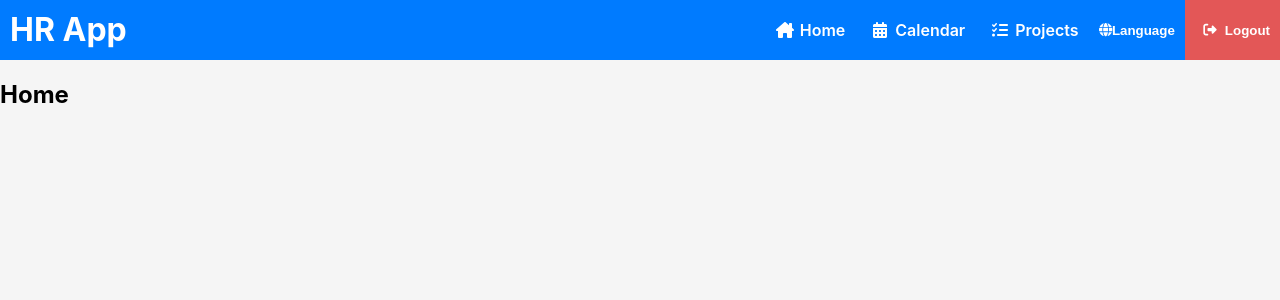
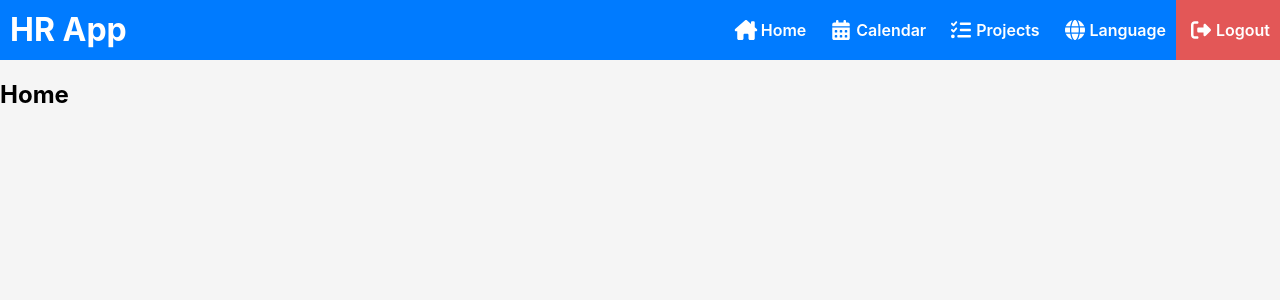
Before and after one commit to ToshiM17/HR-App, a React (Create React App) app in the folder frontend/: page /home in a window 1280 px wide. Shown: the top 300 px of the page. Built offline with nearby package versions, Linux system fonts and the light colour scheme; sample sign-in values are in the browser's storage.

Commit message:
Hotfix icons, logout

```diff
--- a/frontend/src/components/nav/NavDesktop.jsx
+++ b/frontend/src/components/nav/NavDesktop.jsx
@@ -4,23 +4,36 @@ import { useNavigate } from 'react-router-dom'
 import { useLanguage } from '../languages/LanguageContext'
 import { FontAwesomeIcon } from '@fortawesome/react-fontawesome'
 import { faHouseChimney, faCalendarDays, faListCheck, faRightFromBracket, faGlobe } from '@fortawesome/free-solid-svg-icons'
+import axios from 'axios'
 
 const NavDesktop = () => {
     const { lang, changeLanguage } = useLanguage();
     const [ isLang, setIsLang ] = useState(false);
     const navigate = useNavigate();
-    const handleLogout = () => {
-        localStorage.removeItem('token');
-        navigate('/login');
-        window.location.reload();
-    };
+    const handleLogout = async () => {
+        const token = localStorage.getItem('token');
+        if (token) {
+          try {
+            await axios.post('/api/delete_token/', {}, {
+              headers: {
+                'Authorization': `Token ${token}`
+              }
+            });
+            localStorage.removeItem('token');
+            navigate('/login');
+            window.location.reload();
+          } catch (error) {
+            console.error('Failed to delete token:', error);
+          }
+        }
+      };
   return (
     <nav>
-        <Link to='/home' className='link'><FontAwesomeIcon icon={faHouseChimney} className='icon' />{lang.nav.home}</Link>
-        <Link to='/calendar' className='link'><FontAwesomeIcon icon={faCalendarDays} className='icon' />{lang.nav.calendar}</Link>
-        <Link to='/projects' className='link'><FontAwesomeIcon icon={faListCheck} className='icon' />{lang.nav.projects}</Link>
-        <button onClick={() => setIsLang(true)} className='link'><FontAwesomeIcon icon={faGlobe} />{lang.nav.language}</button>
-        <button className='logout' onClick={handleLogout}><FontAwesomeIcon icon={faRightFromBracket} className='icon' />{lang.nav.logout}</button>
+        <Link to='/home' className='link'><FontAwesomeIcon icon={faHouseChimney} size="lg" className='icon' />{lang.nav.home}</Link>
+        <Link to='/calendar' className='link'><FontAwesomeIcon icon={faCalendarDays} size="lg" className='icon' />{lang.nav.calendar}</Link>
+        <Link to='/projects' className='link'><FontAwesomeIcon icon={faListCheck} size="lg" className='icon' />{lang.nav.projects}</Link>
+        <div onClick={() => setIsLang(true)} className='link'><FontAwesomeIcon icon={faGlobe} size="lg" className='icon' />{lang.nav.language}</div>
+        <div className='logout' onClick={handleLogout}><FontAwesomeIcon icon={faRightFromBracket} size="lg" className='icon' />{lang.nav.logout}</div>
         {isLang && (
             <div className='popUpBox'>
                 <div className="popUpInfo">
--- a/frontend/src/components/nav/NavMobile.jsx
+++ b/frontend/src/components/nav/NavMobile.jsx
@@ -3,16 +3,29 @@ import { Link, useNavigate } from 'react-router-dom'
 import { FontAwesomeIcon } from '@fortawesome/react-fontawesome'
 import { faBars, faXmark, faRightFromBracket, faHouseChimney, faCalendarDays, faListCheck, faGlobe } from '@fortawesome/free-solid-svg-icons'
 import { useLanguage } from '../languages/LanguageContext'
+import axios from 'axios'
 
 const NavMobile = () => {
     const { lang, changeLanguage } = useLanguage();
     const [ isLang, setIsLang ] = useState(false);
     const navigate = useNavigate();
-    const handleLogout = () => {
-        localStorage.removeItem('token');
-        navigate('/login');
-        window.location.reload();
-    };
+    const handleLogout = async () => {
+        const token = localStorage.getItem('token');
+        if (token) {
+          try {
+            await axios.post('/api/delete_token/', {}, {
+              headers: {
+                'Authorization': `Token ${token}`
+              }
+            });
+            localStorage.removeItem('token');
+            navigate('/login');
+            window.location.reload();
+          } catch (error) {
+            console.error('Failed to delete token:', error);
+          }
+        }
+      };
     const [isOpen, setIsOpen] = useState(false);
   return (
     <nav>
@@ -20,11 +33,11 @@ const NavMobile = () => {
         {isOpen && (
             <div className='nav'>
                 <button className='menu' onClick={() => setIsOpen(false)}><FontAwesomeIcon icon={faXmark} /></button>
-                <Link to='/home' className='link'><FontAwesomeIcon icon={faHouseChimney} className='icon' />{lang.nav.home}</Link>
-                <Link to='/calendar' className='link'><FontAwesomeIcon icon={faCalendarDays} className='icon' />{lang.nav.calendar}</Link>
-                <Link to='/projects' className='link'><FontAwesomeIcon icon={faListCheck} className='icon' />{lang.nav.projects}</Link>
-                <button onClick={() => setIsLang(true)} className='link'><FontAwesomeIcon icon={faGlobe} />{lang.nav.language}</button>
-                <button className='link' onClick={handleLogout}><FontAwesomeIcon icon={faRightFromBracket} className='icon' />{lang.nav.logout}</button>
+                <Link to='/home' className='link'><FontAwesomeIcon icon={faHouseChimney} size="lg" className='icon' />{lang.nav.home}</Link>
+                <Link to='/calendar' className='link'><FontAwesomeIcon icon={faCalendarDays} size="lg" className='icon' />{lang.nav.calendar}</Link>
+                <Link to='/projects' className='link'><FontAwesomeIcon icon={faListCheck} size="lg"  className='icon' />{lang.nav.projects}</Link>
+                <div onClick={() => setIsLang(true)} className='link'><FontAwesomeIcon icon={faGlobe} size="lg" className='icon' />{lang.nav.language}</div>
+                <div className='link' onClick={handleLogout}><FontAwesomeIcon icon={faRightFromBracket} size="lg" className='icon' />{lang.nav.logout}</div>
             </div>
         )}
         {isLang && (
--- a/frontend/src/components/style.sass
+++ b/frontend/src/components/style.sass
@@ -63,6 +63,7 @@ header
             border: none
             color: white
             text-decoration: none
+            font-size: 16px
             font-weight: 600
             padding: 10px
             display: flex
@@ -78,8 +79,11 @@ header
             text-decoration: none
             font-weight: 600
             padding: 10px
+            font-size: 16px
             border: none
             background: $redColor
+            display: flex
+            align-items: center
             cursor: pointer
             .icon
                 width: 30px
```
